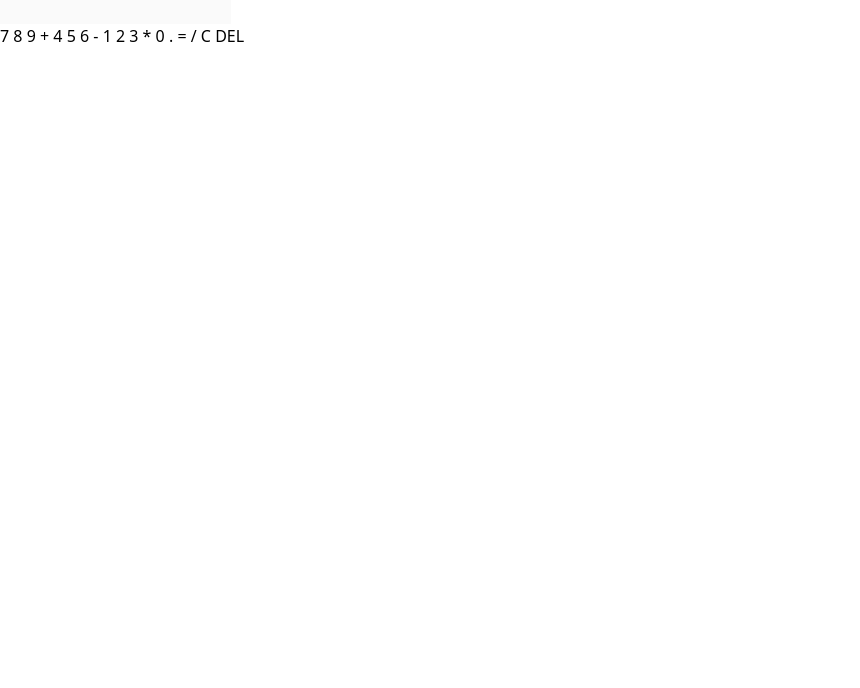
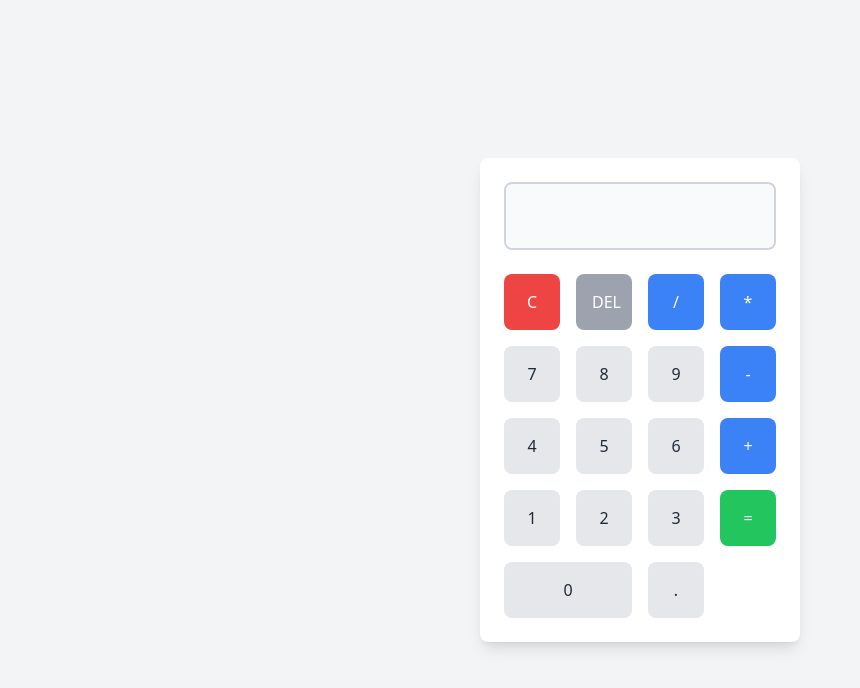
Before and after one commit to samaahmed1/Calculater, a plain HTML site: page index.html in a window 1280 px wide. Shown: the whole page, without its empty margins (0-860 px from the left). Drawn offline with nearby package versions, Linux system fonts and the light colour scheme.

Commit message:
Add: Tailwind CSS styling to the calculator

```diff
--- a/index.html
+++ b/index.html
@@ -6,29 +6,29 @@
     <title>Calculator</title>
     <script src="https://cdn.tailwindcss.com"></script>
   </head>
-  <body>
+  <body class="bg-gray-100 flex items-center justify-center min-h-screen">
     <main>
-      <section class="calc">
-        <input type="text" id="display" disabled />
-        <div class="buttons">
-          <button onclick="appendNamber('7')">7</button>
-          <button onclick="appendNamber('8')">8</button>
-          <button onclick="appendNamber('9')">9</button>
-          <button onclick="appendOperator('+')">+</button>
-          <button onclick="appendNamber('4')">4</button>
-          <button onclick="appendNamber('5')">5</button>
-          <button onclick="appendNamber('6')">6</button>
-          <button onclick="appendOperator('-')">-</button>
-          <button onclick="appendNamber('1')">1</button>
-          <button onclick="appendNamber('2')">2</button>
-          <button onclick="appendNamber('3')">3</button>
-          <button onclick="appendOperator('*')">*</button>
-          <button onclick="appendNamber('0')">0</button>
-          <button onclick="appendNamber('.')">.</button>
-          <button onclick="calculate()">=</button>
-          <button onclick="appendOperator('/')">/</button>
-          <button onclick="clearDisplay()">C</button>
-          <button onclick="deleteLast()">DEL</button>
+      <section class="bg-white p-6 rounded-lg shadow-lg w-80">
+        <input type="text" id="display" disabled class="w-full mb-6 p-4 text-right text-2xl font-mono border-2 border-gray-300 rounded-lg bg-gray-50 focus:outline-none" />
+        <div class="grid grid-cols-4 gap-4">
+          <button onclick="clearDisplay()" class="bg-red-500 text-white p-4 rounded-lg hover:bg-red-600 transition">C</button>
+          <button onclick="deleteLast()" class="bg-gray-400 text-white p-4 rounded-lg hover:bg-gray-500 transition">DEL</button>
+          <button onclick="appendOperator('/')" class="bg-blue-500 text-white p-4 rounded-lg hover:bg-blue-600 transition">/</button>
+          <button onclick="appendOperator('*')" class="bg-blue-500 text-white p-4 rounded-lg hover:bg-blue-600 transition">*</button>
+          <button onclick="appendNamber('7')" class="bg-gray-200 text-gray-800 p-4 rounded-lg hover:bg-gray-300 transition">7</button>
+          <button onclick="appendNamber('8')" class="bg-gray-200 text-gray-800 p-4 rounded-lg hover:bg-gray-300 transition">8</button>
+          <button onclick="appendNamber('9')" class="bg-gray-200 text-gray-800 p-4 rounded-lg hover:bg-gray-300 transition">9</button>
+          <button onclick="appendOperator('-')" class="bg-blue-500 text-white p-4 rounded-lg hover:bg-blue-600 transition">-</button>
+          <button onclick="appendNamber('4')" class="bg-gray-200 text-gray-800 p-4 rounded-lg hover:bg-gray-300 transition">4</button>
+          <button onclick="appendNamber('5')" class="bg-gray-200 text-gray-800 p-4 rounded-lg hover:bg-gray-300 transition">5</button>
+          <button onclick="appendNamber('6')" class="bg-gray-200 text-gray-800 p-4 rounded-lg hover:bg-gray-300 transition">6</button>
+          <button onclick="appendOperator('+')" class="bg-blue-500 text-white p-4 rounded-lg hover:bg-blue-600 transition">+</button>
+          <button onclick="appendNamber('1')" class="bg-gray-200 text-gray-800 p-4 rounded-lg hover:bg-gray-300 transition">1</button>
+          <button onclick="appendNamber('2')" class="bg-gray-200 text-gray-800 p-4 rounded-lg hover:bg-gray-300 transition">2</button>
+          <button onclick="appendNamber('3')" class="bg-gray-200 text-gray-800 p-4 rounded-lg hover:bg-gray-300 transition">3</button>
+          <button onclick="calculate()" class="bg-green-500 text-white p-4 rounded-lg hover:bg-green-600 transition">=</button>
+          <button onclick="appendNamber('0')" class="bg-gray-200 text-gray-800 p-4 rounded-lg hover:bg-gray-300 transition col-span-2">0</button>
+          <button onclick="appendNamber('.')" class="bg-gray-200 text-gray-800 p-4 rounded-lg hover:bg-gray-300 transition">.</button>
         </div>
       </section>
     </main>
```
